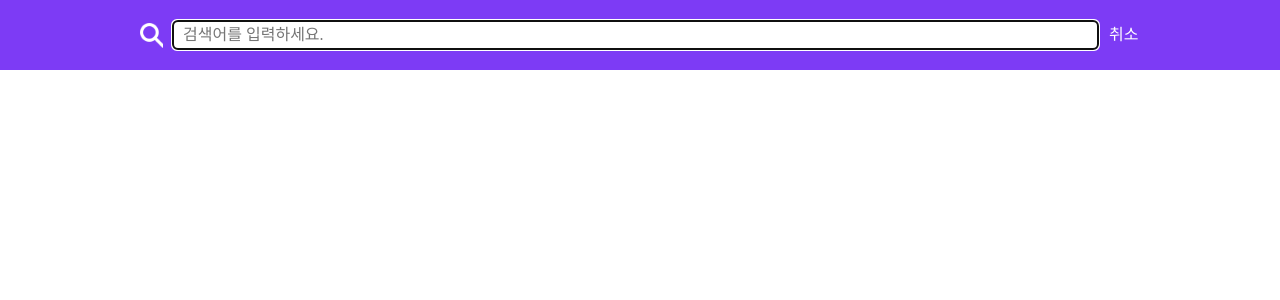
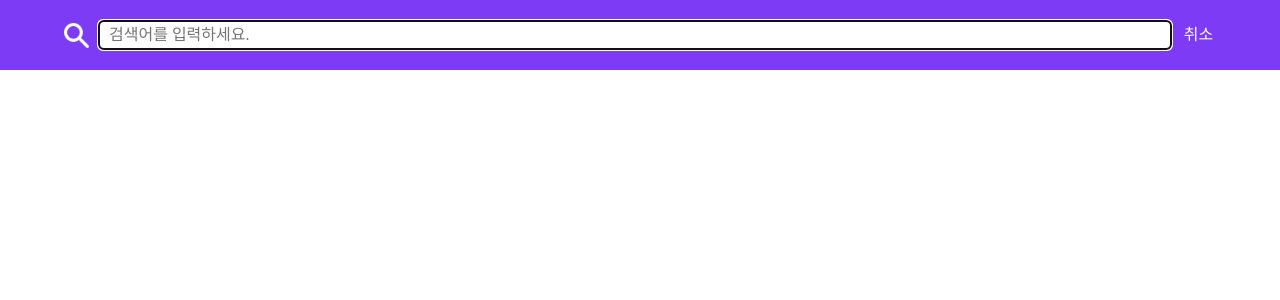
Before and after one commit to 09-market/09-market-user-frontend, a React (Create React App) app: page /search in a window 1280 px wide. Shown: the top 300 px of the page. Built offline with nearby package versions, Linux system fonts and the light colour scheme; a web font is replaced by a local one.

Commit message:
:recycle: 검색 페이지 UI 수정

```diff
--- a/src/Layout/Nav.jsx
+++ b/src/Layout/Nav.jsx
@@ -40,7 +40,7 @@ const NavWrap = styled.nav`
 `;
 
 const NavContainer = styled.ul`
-  max-width: 1000px;
+  max-width: 90vw;
   height: 70px;
   margin: 0 auto;
   display: flex;
--- a/src/pages/MainPage/Category.jsx
+++ b/src/pages/MainPage/Category.jsx
@@ -3,7 +3,7 @@ import styled from 'styled-components';
 import { PALLETS } from 'utils/constants';
 
 export default function Category({ currentCategory, setCurrentCategory }) {
-  const categoryData = ['전체'];
+  const categoryData = ['전체', '화장품'];
 
   const handleCategory = (e) => {
     setCurrentCategory(e.target.innerText);
@@ -40,14 +40,17 @@ const CategoryWrap = styled.div`
 const CategoryContainer = styled.ul`
   display: flex;
   align-items: center;
-  max-width: 1000px;
+  max-width: 90vw;
   height: 50px;
   margin: 0 auto;
 `;
 
 const CategoryItem = styled.li`
   cursor: pointer;
-  margin-left: 3vw;
+
+  & + li {
+    margin-left: 10px;
+  }
 `;
 
 const ClickedCategoryItem = styled(CategoryItem)`
--- a/src/pages/MainPage/MainPageHeader.jsx
+++ b/src/pages/MainPage/MainPageHeader.jsx
@@ -51,7 +51,6 @@ const HeaderWrap = styled.header`
   position: fixed;
   top: 0;
   width: 100%;
-  padding: 0 7vw;
   background-color: ${PALLETS.PURPLE};
   color: ${PALLETS.WHITE};
   transition: all 0.3s;
@@ -63,7 +62,7 @@ const HeaderWrap = styled.header`
 `;
 
 const HeaderItems = styled.div`
-  max-width: 1000px;
+  max-width: 90vw;
   height: 70px;
   margin: 0 auto;
   display: flex;
--- a/src/pages/SeacrhPage/SearchHeader.jsx
+++ b/src/pages/SeacrhPage/SearchHeader.jsx
@@ -33,13 +33,12 @@ const SearchHeaderWrap = styled.header`
   position: fixed;
   top: 0;
   width: 100%;
-  padding: 0 7vw;
   background-color: ${PALLETS.PURPLE};
   color: ${PALLETS.WHITE};
 `;
 
 const SearchHeaderItems = styled.div`
-  max-width: 1000px;
+  max-width: 90vw;
   height: 70px;
   margin: 0 auto;
   display: flex;
@@ -56,7 +55,7 @@ const SearchButton = styled.button`
 
 const SearchInput = styled.input`
   box-sizing: border-box;
-  width: 100%;
+  width: calc(90vw - 80px);
   margin: 0 10px;
   padding: 5px 0 5px 10px;
   border-radius: 5px;
@@ -67,7 +66,7 @@ const SearchInput = styled.input`
       width: 0;
     }
     100% {
-      width: 100%;
+      width: calc(90vw - 80px);
     }
   }
 `;
--- a/src/pages/SignUpPage/BasicInformation.jsx
+++ b/src/pages/SignUpPage/BasicInformation.jsx
@@ -107,6 +107,8 @@ export default function BasicInformation({ setStep, handleUserData }) {
 
 const SignUpPageWrap = styled.main`
   height: 100vh;
+  max-width: 1000px;
+  margin: 0 auto;
   display: flex;
   flex-direction: column;
   justify-content: center;
--- a/src/pages/SignUpPage/PersonalInformation.jsx
+++ b/src/pages/SignUpPage/PersonalInformation.jsx
@@ -148,6 +148,8 @@ export default function PersonalInformation({ userData, handleUserData }) {
 
 const SignUpPageWrap = styled.main`
   height: 100vh;
+  max-width: 1000px;
+  margin: 0 auto;
   display: flex;
   flex-direction: column;
   justify-content: center;
```
